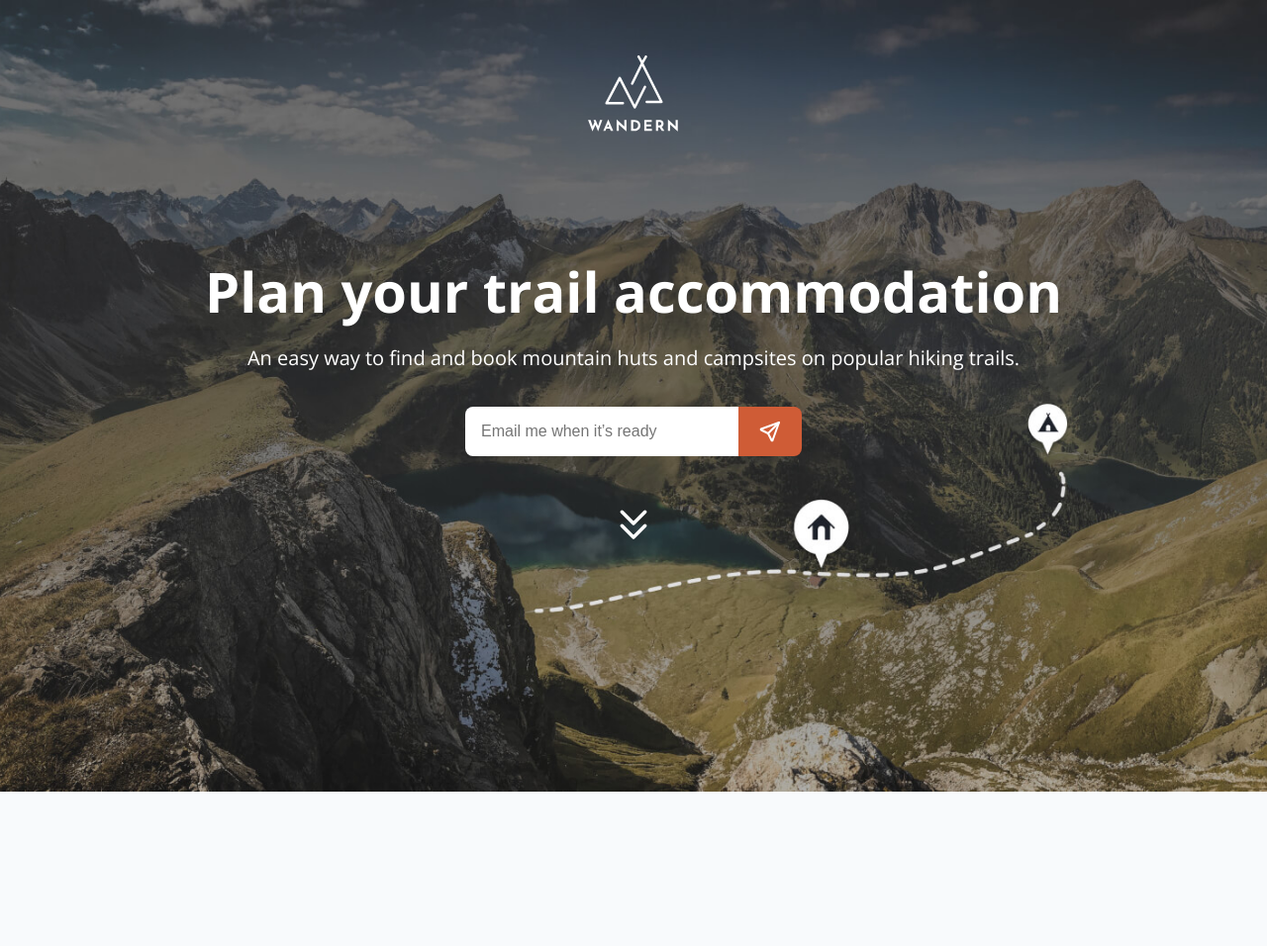
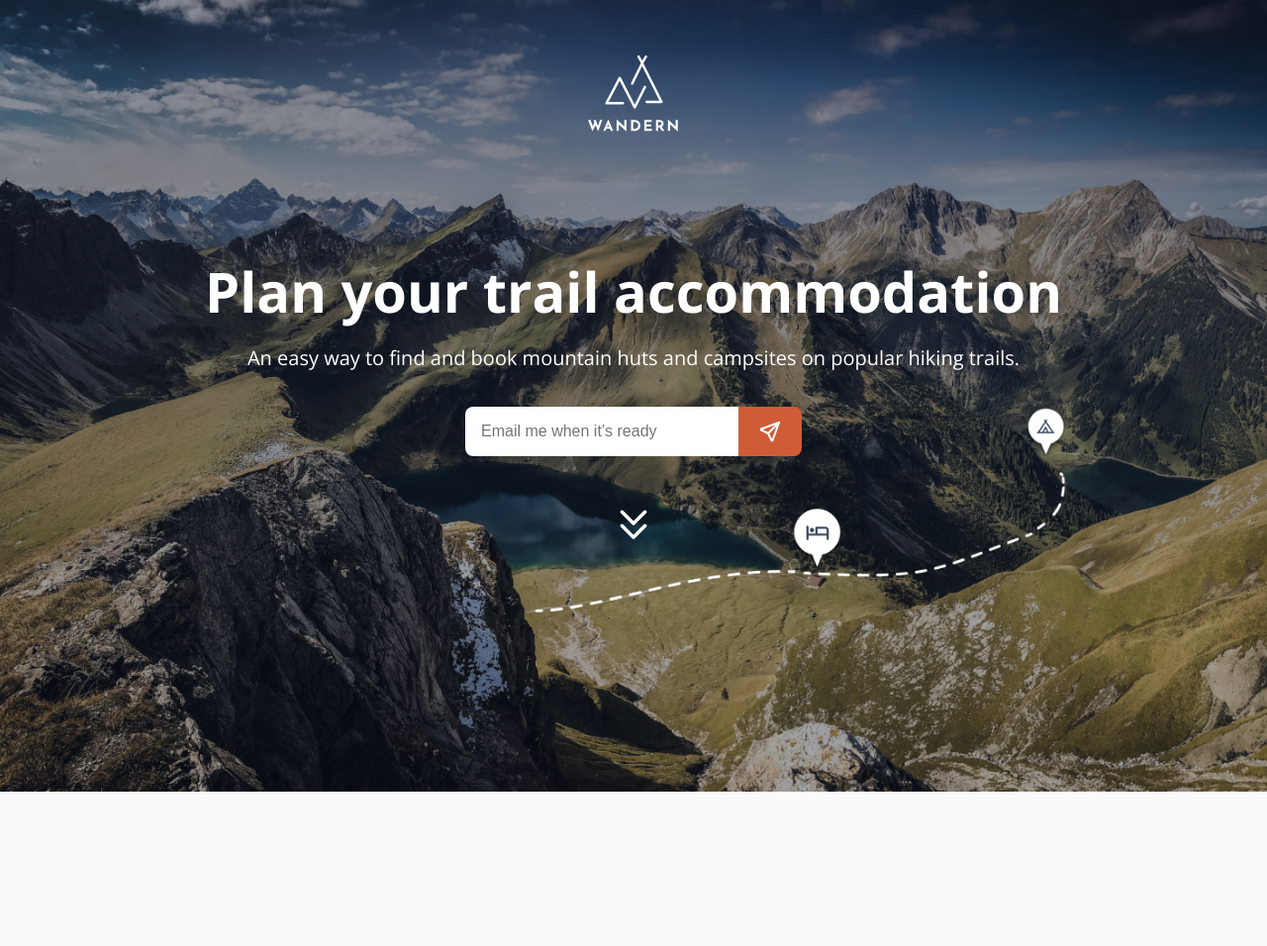
Before and after one commit to alizehkhan/wandern-prelaunch, a Flask app: page / in a window 1280 px wide. Shown: the top 956 px of the page at 99% size. Run offline with Flask 2, Linux system fonts and the light colour scheme.

Commit message:
updated screenshots

```diff
--- a/assets/stylesheets/components/banner.css
+++ b/assets/stylesheets/components/banner.css
@@ -1,7 +1,7 @@
 .banner {
   min-height: 720px;
   height: 100vh;
-  background-image: url(../../images/banner-desktop-compressed.jpg);
+  background-image: url(../../images/banner-desktop.png);
   background-size: cover;
   background-position: center;
   display: flex;
```
Also changed, not shown: assets/images/banner-desktop.png (added), 1 other file.
